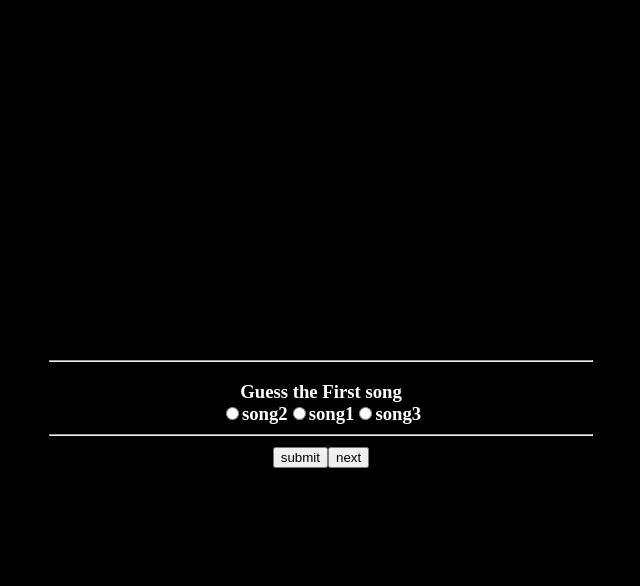
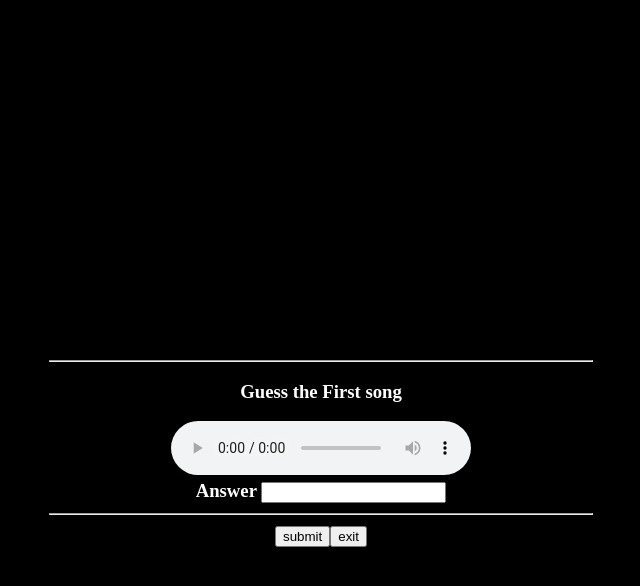
Before and after one commit to Fulgenciojonat/guessthesong, a plain HTML site: page guessthesong.html in a window 1280 px wide. Both pictures are taken after a click on the button "Start". Shown: the whole page, without its empty margins (319-959 px from the left). Drawn offline with Linux system fonts and the light colour scheme.

Commit message:
updated game

```diff
--- a/assets/js/script.js
+++ b/assets/js/script.js
@@ -5,6 +5,7 @@ $(document).ready(function(){
 
 	$("#begin").click(function() {
     	$("#main").hide();
+
 
 
 
@@ -18,66 +19,68 @@ const renderQuestions = (stage) => {
 
 	let questions = [
 	  { q: 'Guess the First song',
-	  	choices: ["song2", "song1", "song3"],
-	    a: "song2"
+	  	song: ['<audio controls><source src="./assets/song/song1.mp3" type="audio/mpeg"></audio>'],
+	    a: "oops i did it again"
 	  },
 	  { q: 'Guess the Second song',
-	  	choices: ["song1", "song2", "song3"],
-	    a: "song3"
+	  	song: ['<audio controls><source src="./assets/song/song2.mp3" type="audio/mpeg"></audio>'],
+	    a: "how far i go"
 	  },
 	  { q: 'Guess the Third song',
-	  	choices: ["song3", "song1", "song2"],
-	    a: "song1"
+	  	song: ['<audio controls><source src="./assets/song/song3.mp3" type="audio/mpeg"></audio>'],
+	    a: "a million dreams"
+	  },
+	  { q: 'Guess the Fourth song',
+	  	song: ['<audio controls><source src="./assets/song/song4.mp3" type="audio/mpeg"></audio>'],
+	    a: "wonderwall"
+	  },
+	  { q: 'Game Over!',
+	  	song: ['You win'],
+	    a: "Game by Jonathan | 2018"
 	  }
 	];
 
-	// let choices = [
-	// 	{
-	// 		a: 'song2',
-	// 	  	b: 'song1',
-	// 	  	c: 'song3'
-	// 	},
-	// 	{
-	// 		a: 'song1',
-	// 	  	b: 'song2',
-	// 	  	c: 'song3'
-	// 	},
-	// 	{
-	// 		a: 'song1',
-	// 	  	b: 'song2',
-	// 	  	c: 'song3'
-	// 	}
 
-	// ];
-	let currentquestion = 0;
-	let correctAnswers = 0;
-	// let response ="";
 
 
 
 	for (i = 0; i < stage; i++) {
-		// $("#questions").append(questions[i]['q'] + "<br>");
-		// let response = $("input[name=choices]:checked").val();
-		// let x = questions[i]['choices'][0];
-		// let y = questions[i]['choices'][1];
-		// let z = questions[i]['choices'][2];
-		// let input1 = questions[i]['choices'][i]
+
+		if (i < 4){
+
   		let formHtml =
 
 	      '<form id="formko">' +
 	      '<hr class="row">' +
 	      '<h3 class="question">' + questions[i]['q'] + "<br>"+
-	      '<input type="radio" name="choices" value="'+ questions[i]["choices"][0]+'">'+ questions[i]["choices"][0]+
-	      '<input type="radio" name="choices" value="'+ questions[i]["choices"][1]+'">' + questions[i]["choices"][1]+
-	      '<input type="radio" name="choices" value="'+ questions[i]["choices"][2]+'">' + questions[i]["choices"][2]+
+	      '<h3 class="question">' + questions[i]['song'] + "<br>"+
+	      '<label>Answer </label><input type="textbox" name="choices" value="" id ="answer">' +
 	      '<hr class="row">' +
 	      '<span id="result"></span>' +
 	      '<span class="nav">' +
 	      '<button type="button" id="submit" value="submit">submit</button>' +
-	      '<button type="#"  id="next">next</button>' +
+	      '<button type="#"  id="next">exit</button>' +
 	      '</span></form>';
 
-	       $("#questions").append(formHtml);
+	      $("#questions").html(formHtml);
+	   }else{
+	   	let formHtml =
+
+	      '<form id="formko">' +
+	      '<hr class="row">' +
+	      '<h3 class="question">' + questions[i]['q'] + "<br>"+
+	      '<h3 class="question">' + questions[i]['song'] + "<br>"+
+	      '<h4 class="question">' + questions[i]['a'] + "<br>"+
+	      '<hr class="row">' +
+	      '<span id="result"></span>' +
+	      '<span class="nav">' +
+	      '<button type="#"  id="next">exit</button>' +
+	      '</span></form>';
+
+	       $("#questions").html(formHtml);
+	   }
+
+
 
 
 
@@ -85,7 +88,10 @@ const renderQuestions = (stage) => {
 
 	$("#submit").on('click', function() {
 
-	 let response = $("input[name=choices]:checked").val();
+	 // let response = $("input[name=choices]:checked").val();
+	 // let response =  $("input:textbox").val();
+	 let response =  document.getElementById("answer").value.toLowerCase();
+
     	if (response == questions[i-1]['a']){
 
 	  alert("correct");
@@ -100,6 +106,7 @@ const renderQuestions = (stage) => {
 
 
 	};
+
     });
 
 
--- a/guessthesong.html
+++ b/guessthesong.html
@@ -4,7 +4,7 @@
 	<meta charset="utf-8">
 	<meta name="viewport" content="width=device-width, initial-scale =2.0 maximum-scale=1.0">
 	<meta http-equiv="X-UA-Compatible" content="IE=Edge">
-	<title>Todo list</title>
+	<title>Guess the song</title>
 	<script type="text/javascript" src ="./assets/js/jquery-3.3.1.min.js">
 	</script>
 	<link rel="stylesheet" type="text/css" href="./assets/css/style.css">
@@ -13,7 +13,8 @@
 	<div id="wrapper">
   <div id="main">
     <h1>Guess the song</h1>
-    <p>Test your knowledge.</p>
+    <h3>Test your knowledge</h3>
+    <p>(Turn on your speaker!)</p>
     <button type="button" id="begin" value="begin">Start</button>
   </div>
 
```
Also changed, not shown: 4 other files.
